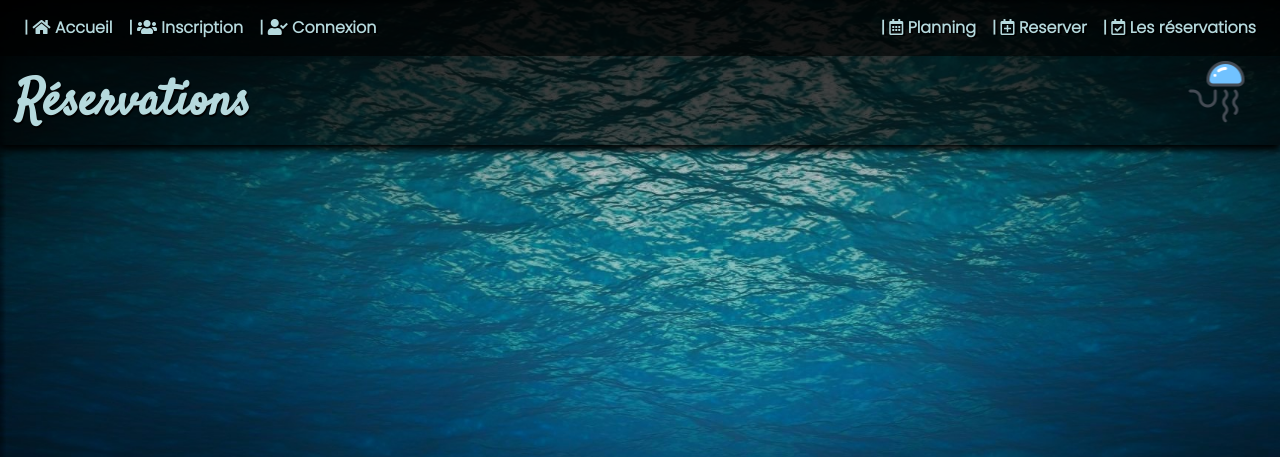
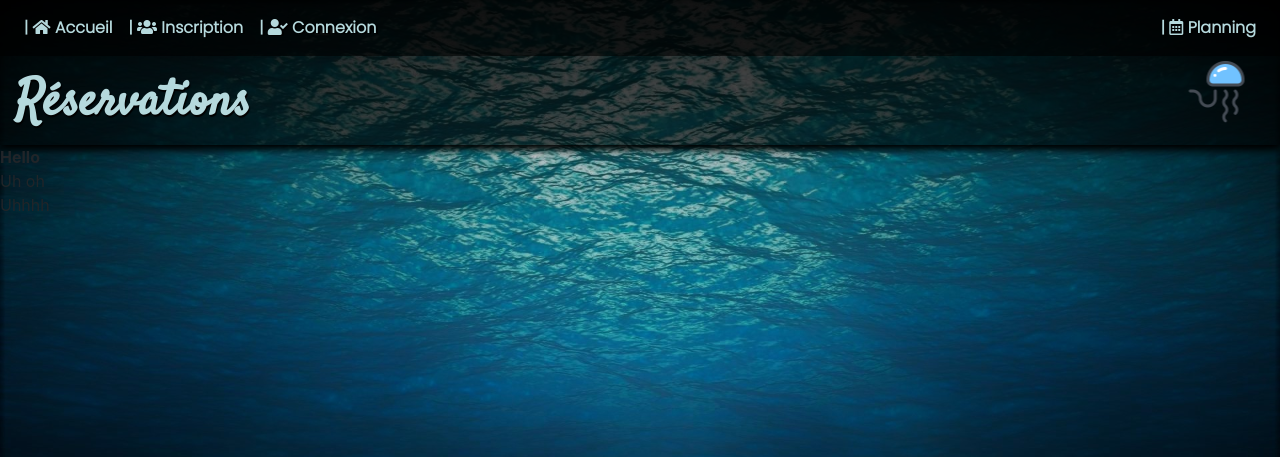
Before and after one commit to guillaume-grac/reservation-salles, a PHP site: page /pages/reservation.php in a window 1280 px wide. Shown: the top 457 px of the page. Run offline with PHP 8.4, Linux system fonts and the light colour scheme; some libraries are stand-ins or nearby versions.

Commit message:
Manque page reservation et details php avant fin

```diff
--- a/pages/reservation.php
+++ b/pages/reservation.php
@@ -28,8 +28,32 @@
 $reservation = "reservation.php";
 $accueil = "../index.php";
 
-
-require('../require/html/footer.php');
+require('../require/html/header.php');
+require('../require/php/utilisateurs.php');
+require('../require/php/reservations.php');
 
 ?>
-<?php require('../require/html/header.php'); ?>
+
+<main>
+<?php
+
+if(isset($_GET)){
+    echo '
+    <table>
+        <thead>
+            <th>Hello</th>
+        </thead>
+        <tr>
+            <td>Uh oh</td>
+        </tr>
+        <tr>
+            <td>Uhhhh</td>
+        </tr>
+    </table>
+    ';
+}
+?>
+
+</main>
+
+<?php require('../require/html/footer.php'); ?>
--- a/require/html/header.php
+++ b/require/html/header.php
@@ -28,10 +28,10 @@
                             echo'
                         </ul>
                         <ul class="navbar-nav ml-auto salles">
-                            <li class="nav-item"><a class="nav-link" href=' . $planning . '>| <i class="far fa-calendar-alt"></i> Planning</a></li>
-                            <li class="nav-item"><a class="nav-link" href=' . $reservationform . '>| <i class="far fa-calendar-plus"></i> Reserver</a></li>
-                            <li class="nav-item"><a class="nav-link" href=' . $reservation . '>| <i class="far fa-calendar-check"></i> Les réservations</a></li>
-                        </ul>
+                        <li class="nav-item"><a class="nav-link" href=' . $planning . '>| <i class="far fa-calendar-alt"></i> Planning</a></li>';
+                        if (isset($_SESSION['login'])){ echo '<li class="nav-item"><a class="nav-link" href=' . $reservationform . '>| <i class="far fa-calendar-plus"></i> Reserver</a></li>';}
+                        echo'
+                    </ul>
                     </section>
                 </nav>
                 <a class="navbar-brand title-princ" href=' . $accueil . '><b>Loc\'Sea</b></a>
@@ -67,9 +67,9 @@
                         echo'
                     </ul>
                     <ul class="navbar-nav ml-auto salles">
-                        <li class="nav-item"><a class="nav-link" href=' . $planning . '>| <i class="far fa-calendar-alt"></i> Planning</a></li>
-                        <li class="nav-item"><a class="nav-link" href=' . $reservationform . '>| <i class="far fa-calendar-plus"></i> Reserver</a></li>
-                        <li class="nav-item"><a class="nav-link" href=' . $reservation . '>| <i class="far fa-calendar-check"></i> Les réservations</a></li>
+                        <li class="nav-item"><a class="nav-link" href=' . $planning . '>| <i class="far fa-calendar-alt"></i> Planning</a></li>';
+                        if (isset($_SESSION['login'])){ echo '<li class="nav-item"><a class="nav-link" href=' . $reservationform . '>| <i class="far fa-calendar-plus"></i> Reserver</a></li>';}
+                        echo'
                     </ul>
                 </section>
             </nav>
--- a/require/php/reservations.php
+++ b/require/php/reservations.php
@@ -49,5 +49,4 @@
     }
 }
 
-
 ?>
```
Also changed, not shown: css/planning.css (+11 -5 lines), pages/planning.php (+3 -6 lines), pages/table.php (+58 -46 lines).
